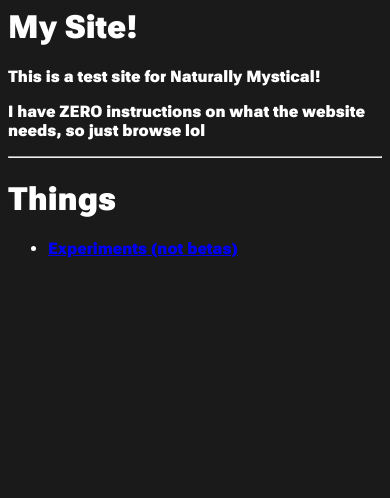
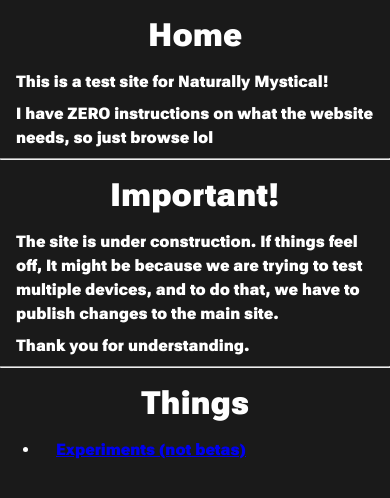
Before and after one commit to RoastedGoat/naturally-mystical-testing-site, a plain HTML site: page index.html in a window 390 px wide. Drawn offline with Linux system fonts and the light colour scheme.

Commit message:
MOBILE!!!!
WOOOOOOOOOOOOO!

```diff
--- a/index.css
+++ b/index.css
@@ -1,115 +1,42 @@
+/* Base styles */
 body {
     background-color: rgb(26, 26, 26);
-    /* Sets the background color to a dark gray using RGB values. */
+    margin: 0;
+    padding: 0;
 }
 
 h1 {
     font-family: "Roboto Flex", sans-serif;
-    /* Uses the Roboto Flex font for headings, with sans-serif as a fallback. */
     font-optical-sizing: auto;
-    /* Automatically adjusts the font size for better legibility. */
     font-weight: 1000;
-    /* Sets the font weight to the heaviest/boldest. */
     font-style: normal;
-    /* Keeps the font style normal (no italics). */
     color: #ffff;
-    /* Sets the text color to white. */
-    font-variation-settings:
-        /* Fine-tunes specific features of the Roboto Flex font: */
-        "slnt" 0,
-        /* Slant axis (controls the slant of the letters). 0 means no slant (upright letters). */
-        "wdth" 151,
-        /* Width axis (adjusts the width of the characters). 151 is wider than the default. */
-        "GRAD" 150,
-        /* Grade axis (changes the thickness of the letter strokes without affecting the width). */
-        "XOPQ" 175,
-        /* X-opacity (controls the horizontal stroke contrast or how thick the strokes appear). */
-        "XTRA" 468,
-        /* X-transparency (adds extra white space between horizontal strokes). */
-        "YOPQ" 135,
-        /* Y-opacity (controls the vertical stroke contrast). A higher value makes strokes thicker. */
-        "YTAS" 750,
-        /* Ascender height (adjusts the height of ascending characters like 'h' or 'k'). */
-        "YTDE" -203,
-        /* Descender height (adjusts the length of descenders like 'g' or 'y'). Negative values lower the descender. */
-        "YTFI" 738,
-        /* Adjusts the finial (curved ending strokes) for characters like 'e' or 'c'. */
-        "YTLC" 514,
-        /* Lowercase height (adjusts the height of lowercase characters). */
-        "YTUC" 712;
-    /* Uppercase height (adjusts the height of uppercase characters). */
+    font-variation-settings: "slnt" 0, "wdth" 151, "GRAD" 150, "XOPQ" 175, "XTRA" 468, "YOPQ" 135, "YTAS" 750, "YTDE" -203, "YTFI" 738, "YTLC" 514, "YTUC" 712;
+    font-size: 2em;
+    /* Consistent font size */
+    text-align: center;
+    margin: 0.5em 0;
 }
 
-p {
+p,
+li {
     color: #ffff;
-    /* Sets the text color to white for paragraph text. */
     font-family: "Roboto Flex", sans-serif;
-    /* Uses Roboto Flex font for paragraphs, with sans-serif as a fallback. */
     font-optical-sizing: auto;
-    /* Automatically adjusts the font size for better readability. */
     font-weight: 50;
-    /* Sets a very light font weight for the paragraphs (thinner text). */
     font-style: normal;
-    /* Specifies the normal style (no italics). */
-    font-variation-settings:
-        /* Adjusts specific font features for paragraphs, different from the heading: */
-        "slnt" 0,
-        /* No slant (upright letters). */
-        "wdth" 100,
-        /* Default width for the font characters. */
-        "GRAD" 0,
-        /* No extra thickness (default stroke thickness). */
-        "XOPQ" 175,
-        /* Moderate stroke contrast for horizontal strokes. */
-        "XTRA" 468,
-        /* Adds extra spacing between horizontal strokes. */
-        "YOPQ" 25,
-        /* Thin vertical stroke contrast. */
-        "YTAS" 750,
-        /* Ascender height adjusted for tall characters like 'b', 'd', or 'h'. */
-        "YTDE" -203,
-        /* Descender height lowered for characters like 'g' or 'p'. */
-        "YTFI" 738,
-        /* Adjusts the curved stroke endings for a smoother appearance. */
-        "YTLC" 514,
-        /* Standard height for lowercase letters. */
-        "YTUC" 712;
-    /* Standard height for uppercase letters. */
+    font-variation-settings: "slnt" 0, "wdth" 100, "GRAD" 0, "XOPQ" 175, "XTRA" 468, "YOPQ" 25, "YTAS" 750, "YTDE" -203, "YTFI" 738, "YTLC" 514, "YTUC" 712;
+    font-size: 1em;
+    /* Consistent font size */
+    line-height: 1.5;
+    /* Maintain line height for readability */
+    margin: 0.5em 0;
+    padding: 0 1em;
+    /* Keep this for some padding */
+    word-wrap: break-word;
+    /* Allow long words to break */
+    white-space: normal;
+    /* Allow normal wrapping */
 }
 
-li {
-    color: #ffff;
-    /* Sets the text color to white for list items. */
-    font-family: "Roboto Flex", sans-serif;
-    /* Uses the Roboto Flex font for list items. */
-    font-optical-sizing: auto;
-    /* Automatically adjusts the font size for better readability. */
-    font-weight: 50;
-    /* Light font weight for list items, similar to paragraphs. */
-    font-style: normal;
-    /* Normal font style (no italics). */
-    font-variation-settings:
-        /* Font feature adjustments for list items: */
-        "slnt" 0,
-        /* No slant for list item text. */
-        "wdth" 100,
-        /* Default width for the characters. */
-        "GRAD" 0,
-        /* No extra stroke thickness (default weight). */
-        "XOPQ" 175,
-        /* Moderate stroke contrast for horizontal strokes. */
-        "XTRA" 468,
-        /* Adds extra spacing between horizontal strokes. */
-        "YOPQ" 25,
-        /* Thin vertical stroke contrast for cleaner appearance. */
-        "YTAS" 750,
-        /* Adjusts ascender height for tall characters like 'h' or 'l'. */
-        "YTDE" -203,
-        /* Descender height lowered for characters with tails like 'g' or 'q'. */
-        "YTFI" 738,
-        /* Fine-tunes the finial, improving rounded stroke endings. */
-        "YTLC" 514,
-        /* Standard height for lowercase letters. */
-        "YTUC" 712;
-    /* Standard height for uppercase letters. */
-}
+/* Remove mobile-friendly adjustments */
--- a/index.html
+++ b/index.html
@@ -13,11 +13,16 @@
 </head>
 
 <body> <!-- All visible content on the page goes inside the body tag. -->
-    <h1>My Site!</h1> <!-- Main heading of the page. -->
+    <h1>Home</h1> <!-- Main heading of the page. -->
     <p>This is a test site for Naturally Mystical!</p> <!-- Description text for the site. -->
     <p>I have ZERO instructions on what the website needs, so just browse lol</p>
     <!-- Informal message for visitors. -->
     <hr> <!-- Horizontal line, visually separates sections of the page. -->
+    <h1>Important!</h1>
+    <p>The site is under construction. If things feel off, It might be because we are trying to test multiple devices,
+        and to do that, we have to publish changes to the main site.</p>
+    <p>Thank you for understanding.</p>
+    <hr>
     <h1>Things</h1> <!-- Heading for the "Recipes" section of the page. -->
     <ul> <!-- "ul" stands for "Unordered List", used for lists without a specific order. -->
         <li><a href="experiments.html">Experiments (not betas)</a></li>
```
Also changed, not shown: experiments.html (+3 -1 lines).
